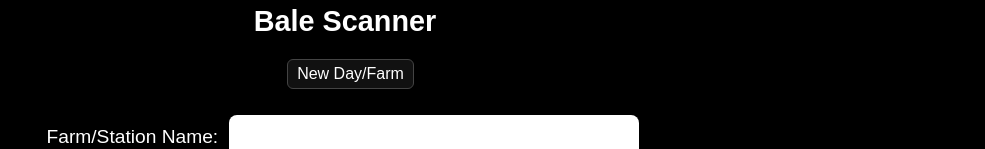
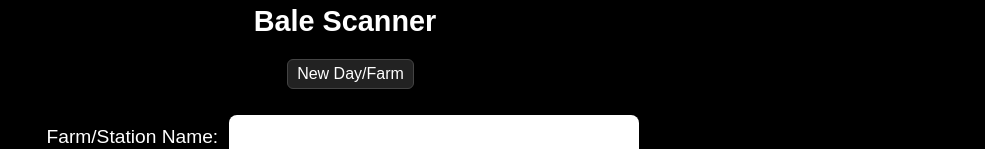
Before and after one commit to Turiedmonds/SHEARiQ-Bale-Scanner, a plain HTML site: page index.html in a window 1280 px wide. Shown: the part 229-378 px from the top of the page, without its empty margins (295-1280 px from the left). Drawn offline with nearby package versions, Linux system fonts and the light colour scheme.

Commit message:
Update index.html

```diff
--- a/index.html
+++ b/index.html
@@ -281,7 +281,7 @@
   font-size: 1rem;
   padding: 0.3rem 0.6rem;
   border-radius: 6px;
-  background-color: #111;
+  background-color: #222;
   color: #fff;
   border: 1px solid #444;
   margin-left: 1rem;
```
